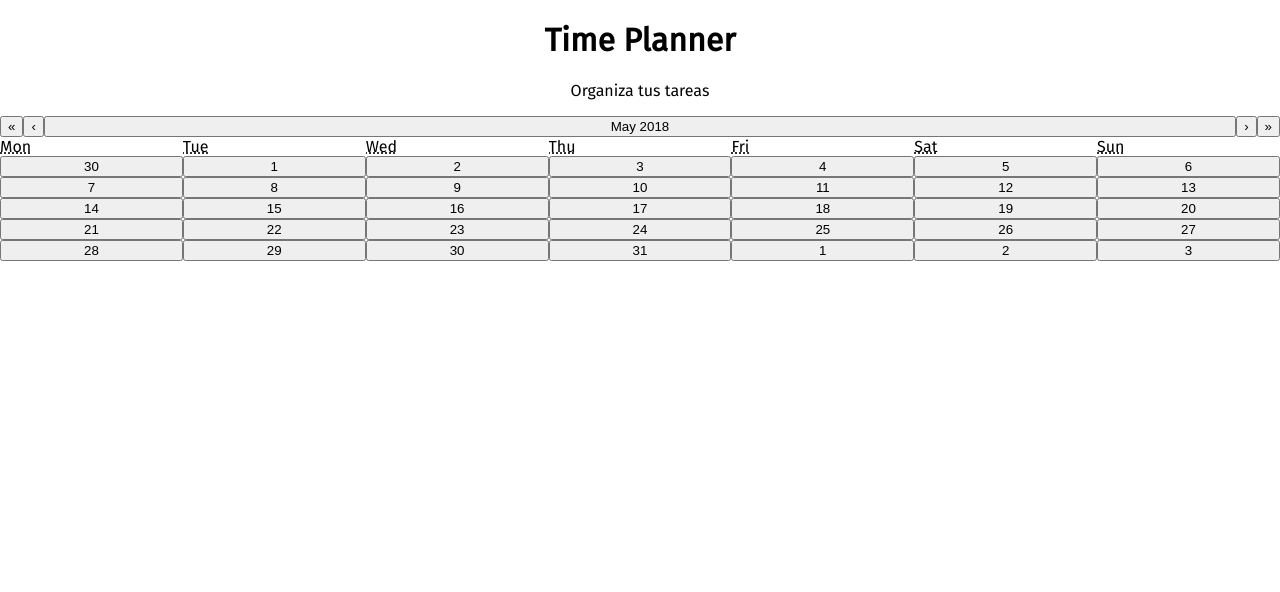
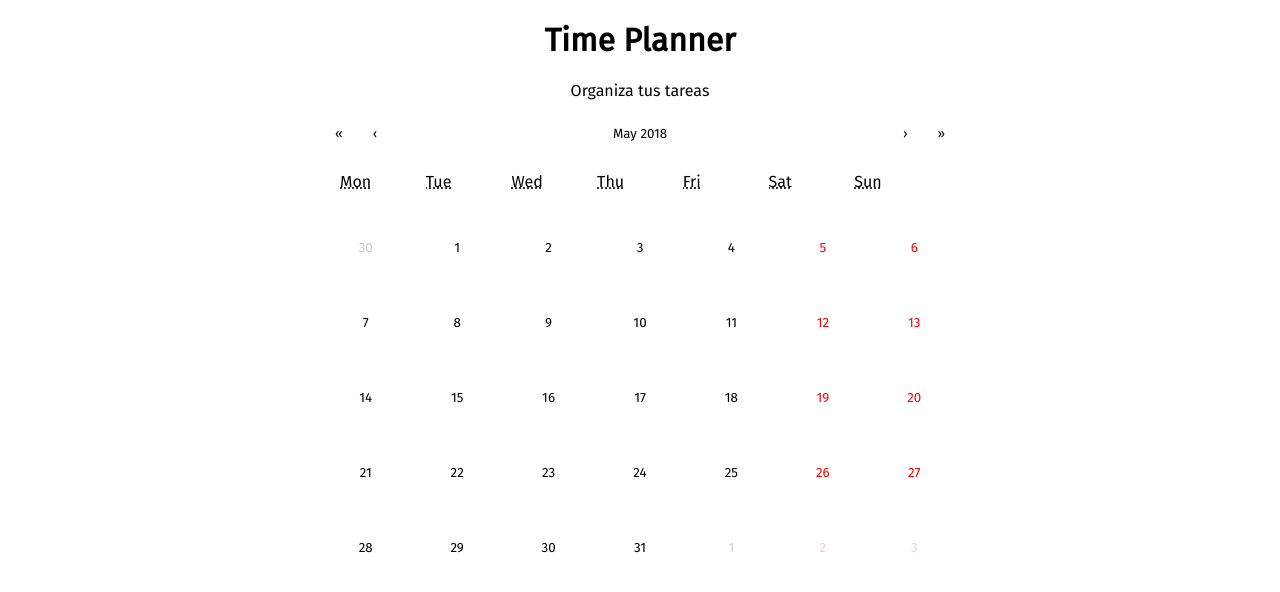
Before and after one commit to davidcopano/timeplanner, a React (Create React App) app: page / in a window 1280 px wide. Shown: the top 592 px of the page. Built offline with nearby package versions, Linux system fonts and the light colour scheme.

Commit message:
Mejorados estilos calendario

```diff
--- a/public/index.html
+++ b/public/index.html
@@ -10,6 +10,7 @@
     -->
     <link rel="manifest" href="%PUBLIC_URL%/manifest.json">
     <link rel="shortcut icon" href="%PUBLIC_URL%/favicon.ico">
+    <link href="https://fonts.googleapis.com/css?family=Fira+Sans" rel="stylesheet">
     <!--
       Notice the use of %PUBLIC_URL% in the tags above.
       It will be replaced with the URL of the `public` folder during the build.
--- a/src/App.css
+++ b/src/App.css
@@ -1,4 +1,4 @@
-@import url('https://fonts.googleapis.com/css?family=Fira+Sans');
+@import "./Calendar.css";
 
 body {
   font-family: 'Fira Sans', sans-serif;
@@ -7,7 +7,3 @@ body {
 .main-wrapper .title {
   text-align: center;
 }
-
-.react-calendar {
-  margin: auto;
-}
--- /dev/null
+++ b/src/Calendar.css
@@ -0,0 +1,41 @@
+/* contenedor del calendario */
+.react-calendar {
+    margin: auto;
+    width: 50%;
+}
+
+/* botones */
+.react-calendar button {
+    outline: none;
+    background-color: white;
+    border: 0;
+    padding: 10px 15px;
+    cursor: pointer;
+    transition: .2s;
+    font-family: 'Fira Sans', sans-serif;
+}
+
+.react-calendar button:hover {
+    background: lightgray;
+}
+
+/* nombres dias de la semana */
+.react-calendar .react-calendar__month-view .react-calendar__month-view__weekdays {
+    padding: 20px;
+}
+
+/* dias de la semana */
+.react-calendar .react-calendar__month-view__days .react-calendar__tile {
+    height: 75px;
+    width: 75px;
+}
+
+/* findes */
+.react-calendar .react-calendar__month-view__days__day--weekend {
+    color: red;
+}
+
+/* dias de fuera de mes actual */
+.react-calendar .react-calendar__month-view__days__day--neighboringMonth {
+    opacity: .2;
+}
```
